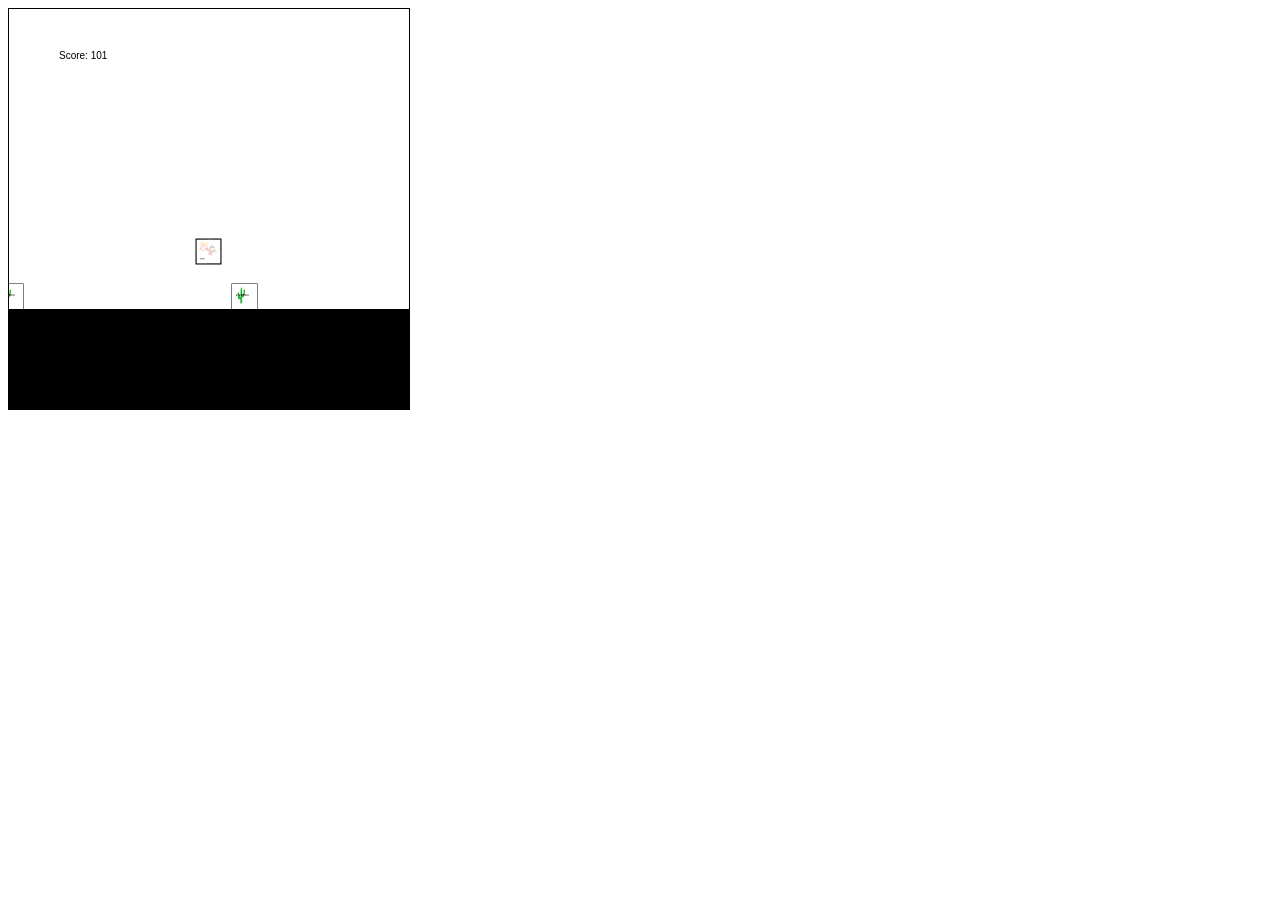
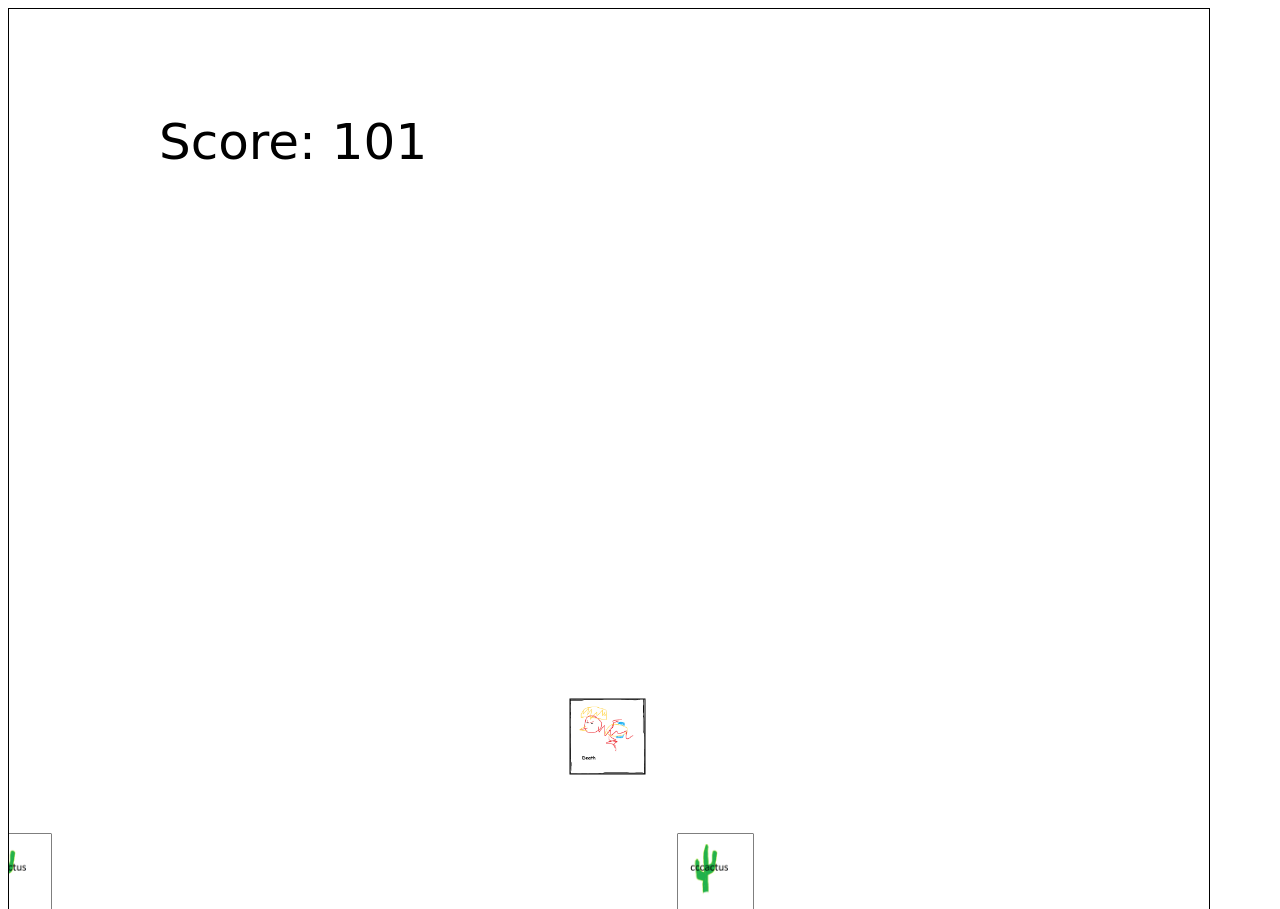
Before and after one commit to dhstechclub/wilbur, a plain HTML site: page index.html in a window 1280 px wide. Shown: the top 909 px of the page. Before the commit the page ends 800 px from the top, so only its background shows below. Drawn offline with Linux system fonts and the light colour scheme.

Commit message:
Add files via upload

```diff
--- a/index.html
+++ b/index.html
@@ -1,8 +1,8 @@
 <html>
     <style>
         canvas{
-            width: 400px;
-            height: 400px;
+            width: 1200px;
+            height: 1200px;
             border: 1px solid black;
         }
     </style>
--- a/main.js
+++ b/main.js
@@ -1,8 +1,10 @@
 var c = document.getElementById("drawCanvas");
 var pen = c.getContext("2d");
-c.width = 400;
-c.height = 400;
+c.width = 400*3;
+c.height = 400*3;
 //not necessary to understand, just setting up canvas ^
+
+pen.font = "50px cursive";
 
 var keyDown = [];
 
@@ -18,9 +20,9 @@ setInterval(update, 1000/60);
 
 var dinoHeight = 0;
 var dinoVelocity = 0;
-var dinoTallness = 50;
+var dinoTallness = 50*3;
 var ducking = false;
-var gravity = 0.5;
+var gravity = 0.5*3;
 
 var dinoImg = new Image();
 dinoImg.src = "wilbur.png";
@@ -50,31 +52,31 @@ function update(){
         birdTimer = Math.random() * 3000 + 1000;
     }
     //clear canvas
-    pen.clearRect(0, 0, 400, 400);
+    pen.clearRect(0, 0, 400*3, 400*3);
 
     pen.fillStyle = "black";
     //draw ground
-    pen.fillRect(0, 300, 400, 100);
+    pen.fillRect(0, 300*3, 400*3, 100*3);
 
-    pen.fillText("Score: " + score, 50, 50);
+    pen.fillText("Score: " + score, 50*3, 50*3);
 
     //draw dino
-    pen.strokeRect(50, 250 - dinoHeight + 50 - dinoTallness, 50, dinoTallness);
-    pen.drawImage(dinoImg, 50, 250 - dinoHeight + 50 - dinoTallness, 50, dinoTallness);
+    pen.strokeRect(50*3, 250*3 - dinoHeight + 50*3 - dinoTallness, 50*3, dinoTallness);
+    pen.drawImage(dinoImg, 50*3, 250*3 - dinoHeight + 50*3 - dinoTallness, 50*3, dinoTallness);
 
     if(dinoHeight <= 0){
         if(keyDown[" "]){
-            dinoVelocity = 15;
+            dinoVelocity = 15*3;
         }
     }
 
     if(keyDown["s"]){
         ducking = true;
-        dinoTallness = 30;
-        dinoVelocity = -30;
+        dinoTallness = 30*3;
+        dinoVelocity = -30*3;
     } else {
         ducking = false;
-        dinoTallness = 50;
+        dinoTallness = 50*3;
     }
 
     dinoVelocity -= gravity;
@@ -85,13 +87,13 @@ function update(){
         dinoVelocity = 0;
     }
 
-    var dinoRect = [[50, 250 - dinoHeight + 50 - dinoTallness], [50, 250 - dinoHeight + 50 - dinoTallness + dinoTallness], [50 + 50, 250 - dinoHeight + 50 - dinoTallness], [50 + 50, 250 - dinoHeight + dinoTallness + 50 - dinoTallness]];
+    var dinoRect = [[50*3, 250*3 - dinoHeight + 50*3 - dinoTallness], [50*3, 250*3 - dinoHeight + 50*3 - dinoTallness + dinoTallness], [50*3 + 50*3, 250*3 - dinoHeight + 50*3 - dinoTallness], [50*3 + 50*3, 250*3 - dinoHeight + dinoTallness + 50*3 - dinoTallness]];
 
     //same as "i in" from python
     for(i of obstacles){
         i.update();
         i.draw();
-        var obstRect = [[i.x, i.y], [i.x, i.y + 25], [i.x + 25, i.y], [i.x + 25, i.y + 25]];
+        var obstRect = [[i.x, i.y], [i.x, i.y + 25*3], [i.x + 25*3, i.y], [i.x + 25*3, i.y + 25*3]];
         if(touching(dinoRect, obstRect) || touching(obstRect, dinoRect)){
             console.log("ded");
             dinoHeight = Infinity;
@@ -101,7 +103,7 @@ function update(){
     for(i of birds){
         i.update();
         i.draw();
-        var obstRect = [[i.x, i.y], [i.x, i.y + 25], [i.x + 25, i.y], [i.x + 25, i.y + 25]];
+        var obstRect = [[i.x, i.y], [i.x, i.y + 25*3], [i.x + 25*3, i.y], [i.x + 25*3, i.y + 25*3]];
         if(touching(dinoRect, obstRect) || touching(obstRect, dinoRect)){
             console.log("ded");
             dinoHeight = Infinity;
@@ -115,29 +117,29 @@ var birds = [];
 
 function obstacle(){
     obstacles.push(this);
-    this.x = 400;
-    this.y = 275;
+    this.x = 400*3;
+    this.y = 275*3;
     this.update = function(){
-        this.x -= 3;
+        this.x -= 3*3;
     }
     this.draw = function(){
         pen.fillStyle = "red";
-        pen.strokeRect(this.x, this.y, 25, 25);
-        pen.drawImage(obstacleImg, this.x, this.y, 25, 25);
+        pen.strokeRect(this.x, this.y, 25*3, 25*3);
+        pen.drawImage(obstacleImg, this.x, this.y, 25*3, 25*3);
     }
 }
 
 function bird(){
     birds.push(this);
-    this.x = 400;
-    this.y = 230;
+    this.x = 400*3;
+    this.y = 230*3;
     this.update = function(){
-        this.x -= 3;
+        this.x -= 3*3;
     }
     this.draw = function(){
         pen.fillStyle = "red";
-        pen.drawImage(birdImg, this.x, this.y, 25, 25);
-        pen.strokeRect(this.x, this.y, 25, 25);
+        pen.drawImage(birdImg, this.x, this.y, 25*3, 25*3);
+        pen.strokeRect(this.x, this.y, 25*3, 25*3);
     }
 }
 
```
